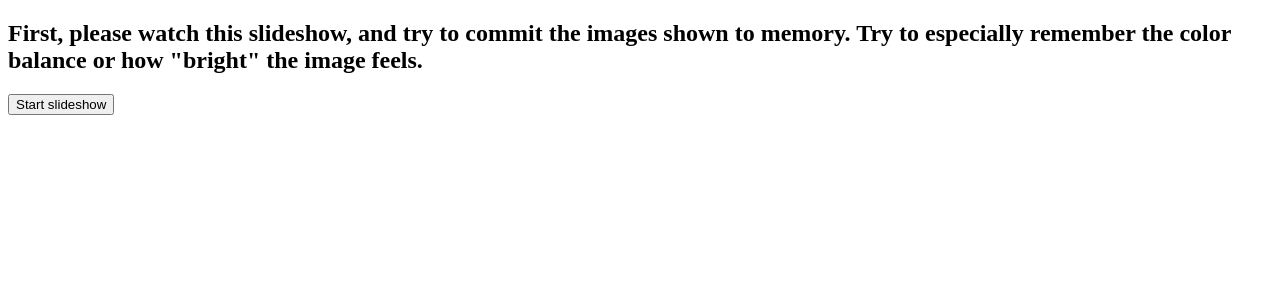
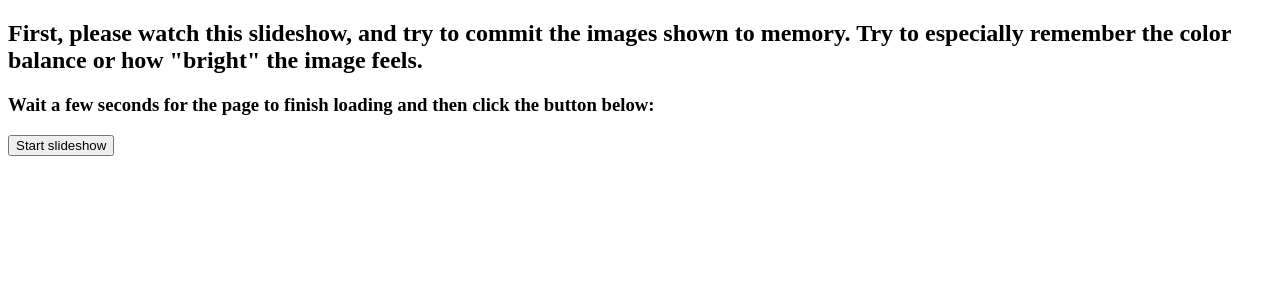
Before and after one commit to grm4871/vpi-experiment-engine, a Flask app: template website/greg/templates/greg/satexp.html in a window 1280 px wide. Shown: the top 300 px of the page. Run offline with Flask 2, Linux system fonts and the light colour scheme; the template is opened without the code that fills it, so the values that code supplies are empty.

Commit message:
changed experiment text

```diff
--- a/website/greg/templates/greg/satexp.html
+++ b/website/greg/templates/greg/satexp.html
@@ -8,6 +8,8 @@
 
     <div id='pt0'>
         <h2>First, please watch this slideshow, and try to commit the images shown to memory. Try to especially remember the color balance or how "bright" the image feels.</h2>
+
+        <h3>Wait a few seconds for the page to finish loading and then click the button below:</h3>
 
         <button id='ready'>Start slideshow</button>
     </div>
```
